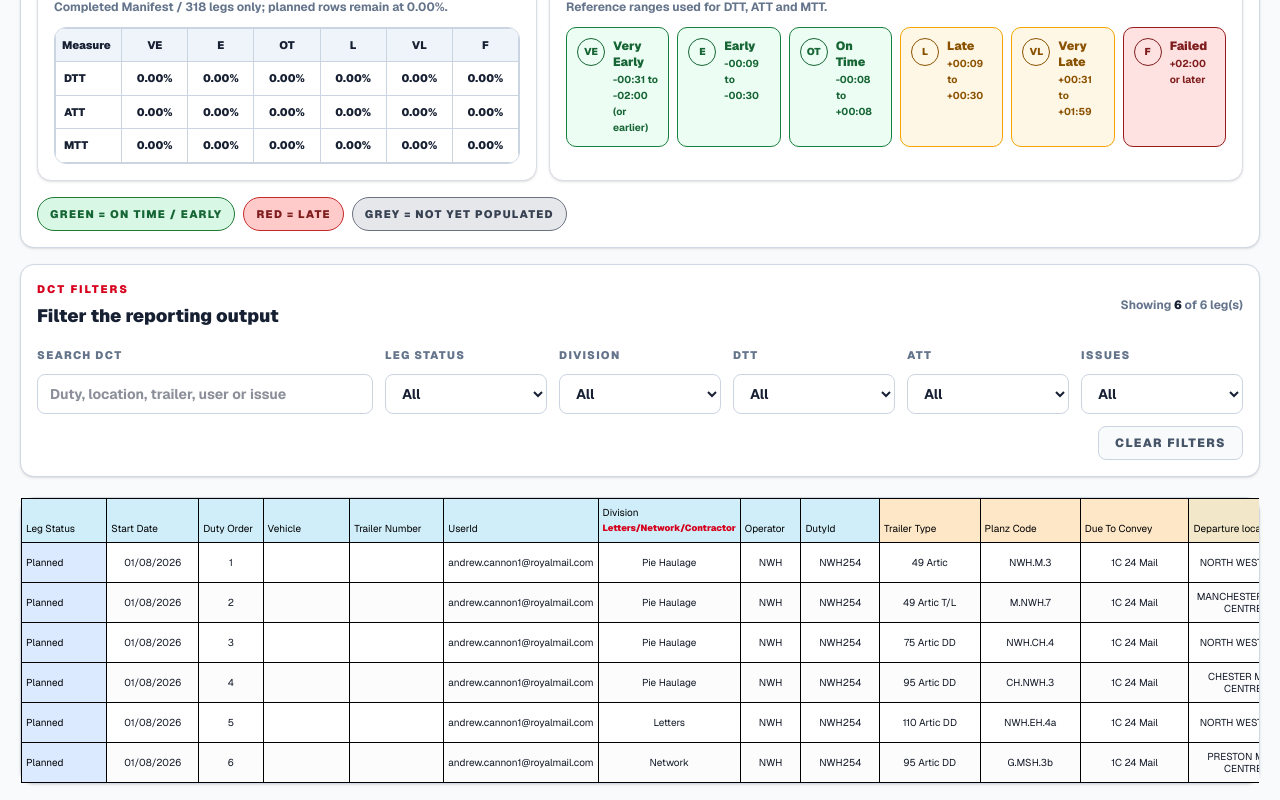
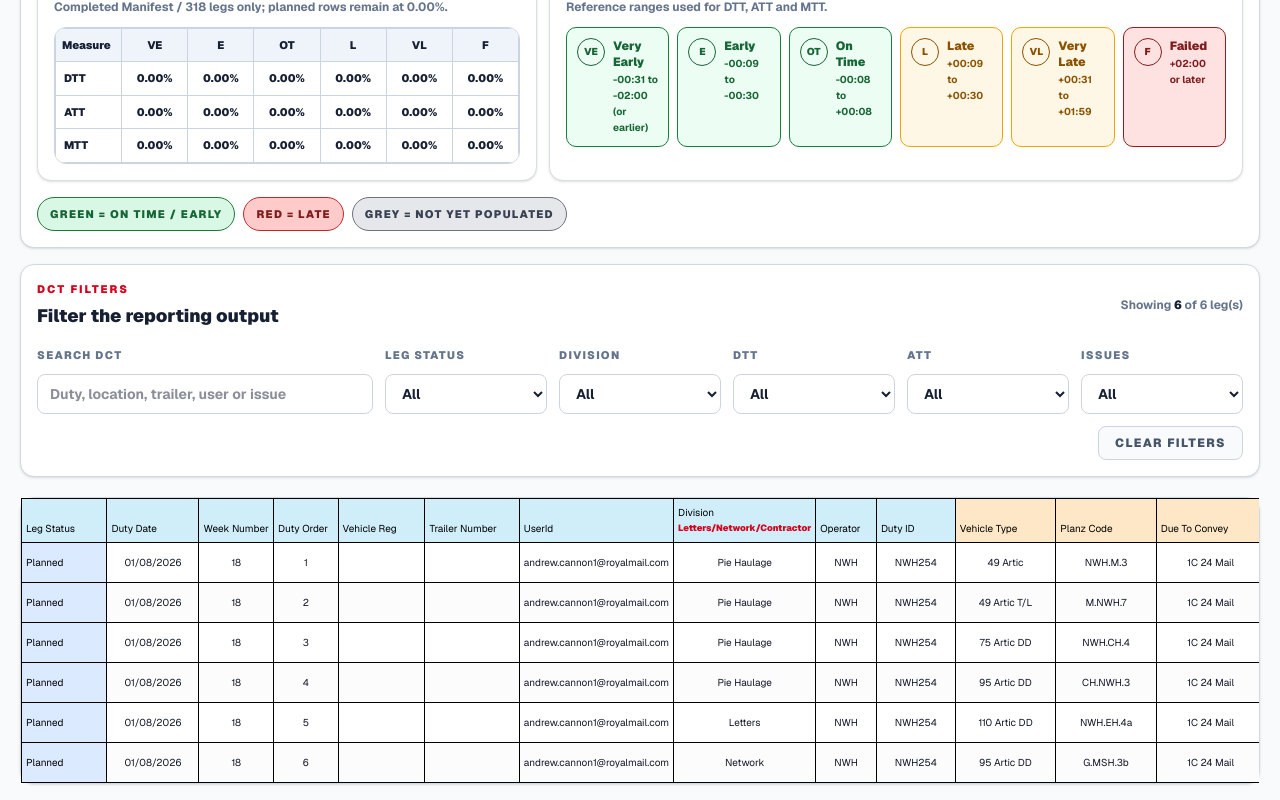
Before and after one commit to acannon76/rugby-league-supporter-web, a Next.js app: page /internal/app-ideas/dct in a window 1280 px wide. Shown: the part 415-1215 px from the top of the page. Built offline with nearby package versions, Linux system fonts and the light colour scheme.

Commit message:
haulier app changes2

```diff
--- a/src/app/internal/app-ideas/dct/DctMockupClient.tsx
+++ b/src/app/internal/app-ideas/dct/DctMockupClient.tsx
@@ -4,6 +4,7 @@ import Link from "next/link";
 import { useEffect, useMemo, useState } from "react";
 import ExportDataMenu from "../ExportDataMenu";
 import { exportTabularData, type ExportFormat } from "../exportData";
+import { getOperationalWeekNumberFromDisplayDate } from "../../operationalWeek";
 import {
   DctRow,
   type DctStatus,
@@ -133,15 +134,16 @@ function DctWebScreen({
     widthClass: string;
   }[] = [
     { key: "status", label: "Leg Status", headerClass: "bg-[#cfeefa]", widthClass: "w-[90px]" },
-    { key: "startDate", label: "Start Date", headerClass: "bg-[#cfeefa]", widthClass: "w-[95px]" },
+    { key: "startDate", label: "Duty Date", headerClass: "bg-[#cfeefa]", widthClass: "w-[95px]" },
+    { key: "weekNumber", label: "Week Number", headerClass: "bg-[#cfeefa]", widthClass: "w-[78px]" },
     { key: "dutyOrder", label: "Duty Order", headerClass: "bg-[#cfeefa]", widthClass: "w-[68px]" },
-    { key: "vehicle", label: "Vehicle", headerClass: "bg-[#cfeefa]", widthClass: "w-[92px]" },
+    { key: "vehicle", label: "Vehicle Reg", headerClass: "bg-[#cfeefa]", widthClass: "w-[92px]" },
     { key: "trailerNumber", label: "Trailer Number", headerClass: "bg-[#cfeefa]", widthClass: "w-[100px]" },
     { key: "userId", label: "UserId", headerClass: "bg-[#cfeefa]", widthClass: "w-[140px]" },
     { key: "contractorCompanyName", label: "Division", subLabel: "Letters/Network/Contractor", headerClass: "bg-[#cfeefa]", widthClass: "w-[130px]" },
     { key: "operator", label: "Operator", headerClass: "bg-[#cfeefa]", widthClass: "w-[62px]" },
-    { key: "dutyId", label: "DutyId", headerClass: "bg-[#cfeefa]", widthClass: "w-[82px]" },
-    { key: "trailerType", label: "Trailer Type", headerClass: "bg-[#fde7c7]", widthClass: "w-[105px]" },
+    { key: "dutyId", label: "Duty ID", headerClass: "bg-[#cfeefa]", widthClass: "w-[82px]" },
+    { key: "trailerType", label: "Vehicle Type", headerClass: "bg-[#fde7c7]", widthClass: "w-[105px]" },
     { key: "planzCode", label: "Planz Code", headerClass: "bg-[#fde7c7]", widthClass: "w-[105px]" },
     { key: "dueToConvey", label: "Due To Convey", headerClass: "bg-[#fde7c7]", widthClass: "w-[115px]" },
     { key: "departureLocation", label: "Departure location", headerClass: "bg-[#f2e8c9]", widthClass: "w-[112px]" },
@@ -320,7 +322,7 @@ function DctWebScreen({
         ) : (
           <section className="mt-5 rounded-[14px] border border-[#cfd8e3] bg-white shadow-sm">
             <div className="overflow-x-auto">
-              <table className="min-w-[3150px] border-collapse text-[10px] leading-[1.15] text-[#111827]">
+              <table className="min-w-[3230px] border-collapse text-[10px] leading-[1.15] text-[#111827]">
                 <thead className="sticky top-0 z-10">
                   <tr>
                     {columns.map((column) => (
@@ -346,6 +348,7 @@ function DctWebScreen({
                     <tr key={row.legNumber} className={index % 2 === 0 ? "bg-white" : "bg-[#fcfcfc]"}>
                       <td className={`${getDctStatusCellClass(row.status)} border border-black px-1 py-2 font-normal text-black`}>{row.status}</td>
                       <td className="border border-black px-1 py-2 text-center font-normal whitespace-nowrap">{row.startDate}</td>
+                      <td className="border border-black px-1 py-2 text-center font-normal">{getOperationalWeekNumberFromDisplayDate(row.startDate)}</td>
                       <td className="border border-black px-1 py-2 text-center font-normal">{row.dutyOrder}</td>
                       <td className="border border-black px-1 py-2 text-center font-normal whitespace-nowrap">{getVehicleNumberForRow(row)}</td>
                       <td className="border border-black px-1 py-2 text-center font-normal whitespace-nowrap">{row.trailerNumber || ""}</td>
@@ -637,15 +640,16 @@ function FilterSelect({
 function downloadRows(rows: DctRow[], format: ExportFormat) {
   const headers = [
     "Leg Status",
-    "Start Date",
+    "Duty Date",
+    "Week Number",
     "Duty Order",
-    "Vehicle",
+    "Vehicle Reg",
     "Trailer Number",
     "UserId",
     "Division Letters/Network/Contractor",
     "Operator",
-    "DutyId",
-    "Trailer Type",
+    "Duty ID",
+    "Vehicle Type",
     "Planz Code",
     "Due To Convey",
     "Departure location",
@@ -671,6 +675,7 @@ function downloadRows(rows: DctRow[], format: ExportFormat) {
   const exportRows = rows.map((row) => [
     row.status,
     row.startDate,
+    getOperationalWeekNumberFromDisplayDate(row.startDate),
     row.dutyOrder,
     getVehicleNumberForRow(row),
     row.trailerNumber || "",
--- a/src/app/internal/app-ideas/link-message-mock/debrief/page.tsx
+++ b/src/app/internal/app-ideas/link-message-mock/debrief/page.tsx
@@ -4,6 +4,7 @@ import Link from "next/link";
 import { useEffect, useMemo, useState } from "react";
 import ExportDataMenu from "../../ExportDataMenu";
 import { exportTabularData, type ExportFormat } from "../../exportData";
+import { getOperationalWeekNumberFromInputDate } from "../../../operationalWeek";
 import {
   DRIVER_NAME,
   DctRow,
@@ -436,10 +437,10 @@ export default function DebriefPage() {
                     <DebriefHeader label="Duty Date" headerClass="bg-[#cfeefa]" widthClass="w-[88px]" />
                     <DebriefHeader label="Week Number" headerClass="bg-[#cfeefa]" widthClass="w-[78px]" />
                     <DebriefHeader label="Duty Order" headerClass="bg-[#cfeefa]" widthClass="w-[78px]" />
-                    <DebriefHeader label="Duty Number" headerClass="bg-[#cfeefa]" widthClass="w-[95px]" />
+                    <DebriefHeader label="Duty ID" headerClass="bg-[#cfeefa]" widthClass="w-[95px]" />
                     <DebriefHeader label="Division" headerClass="bg-[#cfeefa]" widthClass="w-[95px]" />
                     <DebriefHeader label="Driver" headerClass="bg-[#cfeefa]" widthClass="w-[135px]" />
-                    <DebriefHeader label="Vehicle" headerClass="bg-[#cfeefa]" widthClass="w-[92px]" />
+                    <DebriefHeader label="Vehicle Reg" headerClass="bg-[#cfeefa]" widthClass="w-[98px]" />
                     <DebriefHeader label="Trailer Number" headerClass="bg-[#cfeefa]" widthClass="w-[105px]" />
                     <DebriefHeader label="Traffic" headerClass="bg-[#fde7c7]" widthClass="w-[78px]" />
                     <DebriefHeader label="Departure Location" headerClass="bg-[#f2e8c9]" widthClass="w-[120px]" />
@@ -649,11 +650,11 @@ function DebriefModal({
               </div>
 
               <div className="mt-4 grid grid-cols-1 gap-3 md:grid-cols-2 xl:grid-cols-4">
-                <ReadOnlyBox label="Duty number" value={row.dutyNumber} />
+                <ReadOnlyBox label="Duty ID" value={row.dutyNumber} />
                 <ReadOnlyBox label="Duty order" value={String(row.dutyOrder)} />
                 <ReadOnlyBox label="Division" value={formatDivisionCell(row)} />
                 <ReadOnlyBox label="Driver" value={row.driverName} />
-                <ReadOnlyBox label="Vehicle" value={row.vehicle} />
+                <ReadOnlyBox label="Vehicle Reg" value={row.vehicle} />
                 <ReadOnlyBox label="Trailer" value={row.trailerNumber} />
                 <ReadOnlyBox label="Start location" value={row.startLocation} />
                 <ReadOnlyBox label="Final destination" value={row.finalDestination} />
@@ -1335,7 +1336,7 @@ function buildInitialDebriefRows(): DebriefRow[] {
       dutyNumber,
       division,
       dutyDate,
-      weekNumber: 14 + Math.floor(index / 10),
+      weekNumber: getWeekNumberFromInputDate(dutyDate),
       dutyOrder,
       driverName: drivers[index % drivers.length],
       userId: `${drivers[index % drivers.length].toLowerCase().replaceAll(" ", ".")}@mock.driver`,
@@ -1711,16 +1712,7 @@ function toInputDateFromDisplay(displayDate: string) {
 }
 
 function getWeekNumberFromInputDate(dateInput: string) {
-  const date = parseInputDate(dateInput);
-  const seasonStart = new Date(date.getFullYear(), 3, 1, 0, 0, 0, 0);
-  const diffMs = date.getTime() - seasonStart.getTime();
-  const diffDays = Math.floor(diffMs / 86400000);
-
-  if (diffDays < 0) {
-    return 1;
-  }
-
-  return Math.floor(diffDays / 7) + 1;
+  return getOperationalWeekNumberFromInputDate(dateInput);
 }
 
 function buildTimestamp(dateInput: string, minutesFromStart: number) {
@@ -1850,10 +1842,10 @@ function downloadDebriefRows(rows: DebriefRow[], format: ExportFormat) {
     "Duty Date",
     "Week Number",
     "Duty Order",
-    "Duty Number",
+    "Duty ID",
     "Division",
     "Driver",
-    "Vehicle",
+    "Vehicle Reg",
     "Trailer Number",
     "Traffic",
     "Departure Location",
--- a/src/app/internal/haulier-app/HaulierAppMockupClient.tsx
+++ b/src/app/internal/haulier-app/HaulierAppMockupClient.tsx
@@ -2240,7 +2240,7 @@ function DctWebScreen({
     align?: "left" | "center";
   }[] = [
     { key: "status", label: "Leg Status", headerClass: "bg-[#cfeefa]", widthClass: "w-[90px]", align: "left" },
-    { key: "startDate", label: "Start Date", headerClass: "bg-[#cfeefa]", widthClass: "w-[95px]", align: "center" },
+    { key: "startDate", label: "Duty Date", headerClass: "bg-[#cfeefa]", widthClass: "w-[95px]", align: "center" },
     { key: "dutyOrder", label: "Duty Order", headerClass: "bg-[#cfeefa]", widthClass: "w-[68px]", align: "center" },
     { key: "vehicleReg", label: "Vehicle", headerClass: "bg-[#cfeefa]", widthClass: "w-[88px]", align: "center" },
     { key: "trailerId", label: "Trailer Number", headerClass: "bg-[#cfeefa]", widthClass: "w-[96px]", align: "center" },
--- /dev/null
+++ b/src/app/internal/operationalWeek.ts
@@ -0,0 +1,43 @@
+const DAY_MS = 24 * 60 * 60 * 1000;
+const WEEK_MS = 7 * DAY_MS;
+
+function getOperationalYearStartUtc(year: number) {
+  const aprilFirstUtc = Date.UTC(year, 3, 1);
+  const aprilFirstDay = new Date(aprilFirstUtc).getUTCDay();
+  const daysSinceMonday = (aprilFirstDay + 6) % 7;
+
+  return aprilFirstUtc - daysSinceMonday * DAY_MS;
+}
+
+function getOperationalWeekNumberFromParts(year: number, month: number, day: number) {
+  if (![year, month, day].every(Number.isFinite)) {
+    return 1;
+  }
+
+  const dateUtc = Date.UTC(year, month - 1, day);
+  const currentYearStartUtc = getOperationalYearStartUtc(year);
+  const operationalYearStartUtc =
+    dateUtc >= currentYearStartUtc
+      ? currentYearStartUtc
+      : getOperationalYearStartUtc(year - 1);
+
+  return Math.floor((dateUtc - operationalYearStartUtc) / WEEK_MS) + 1;
+}
+
+export function getOperationalWeekNumber(date: Date) {
+  return getOperationalWeekNumberFromParts(
+    date.getFullYear(),
+    date.getMonth() + 1,
+    date.getDate()
+  );
+}
+
+export function getOperationalWeekNumberFromDisplayDate(displayDate: string) {
+  const [day, month, year] = displayDate.split("/").map(Number);
+  return getOperationalWeekNumberFromParts(year, month, day);
+}
+
+export function getOperationalWeekNumberFromInputDate(inputDate: string) {
+  const [year, month, day] = inputDate.split("-").map(Number);
+  return getOperationalWeekNumberFromParts(year, month, day);
+}
```
